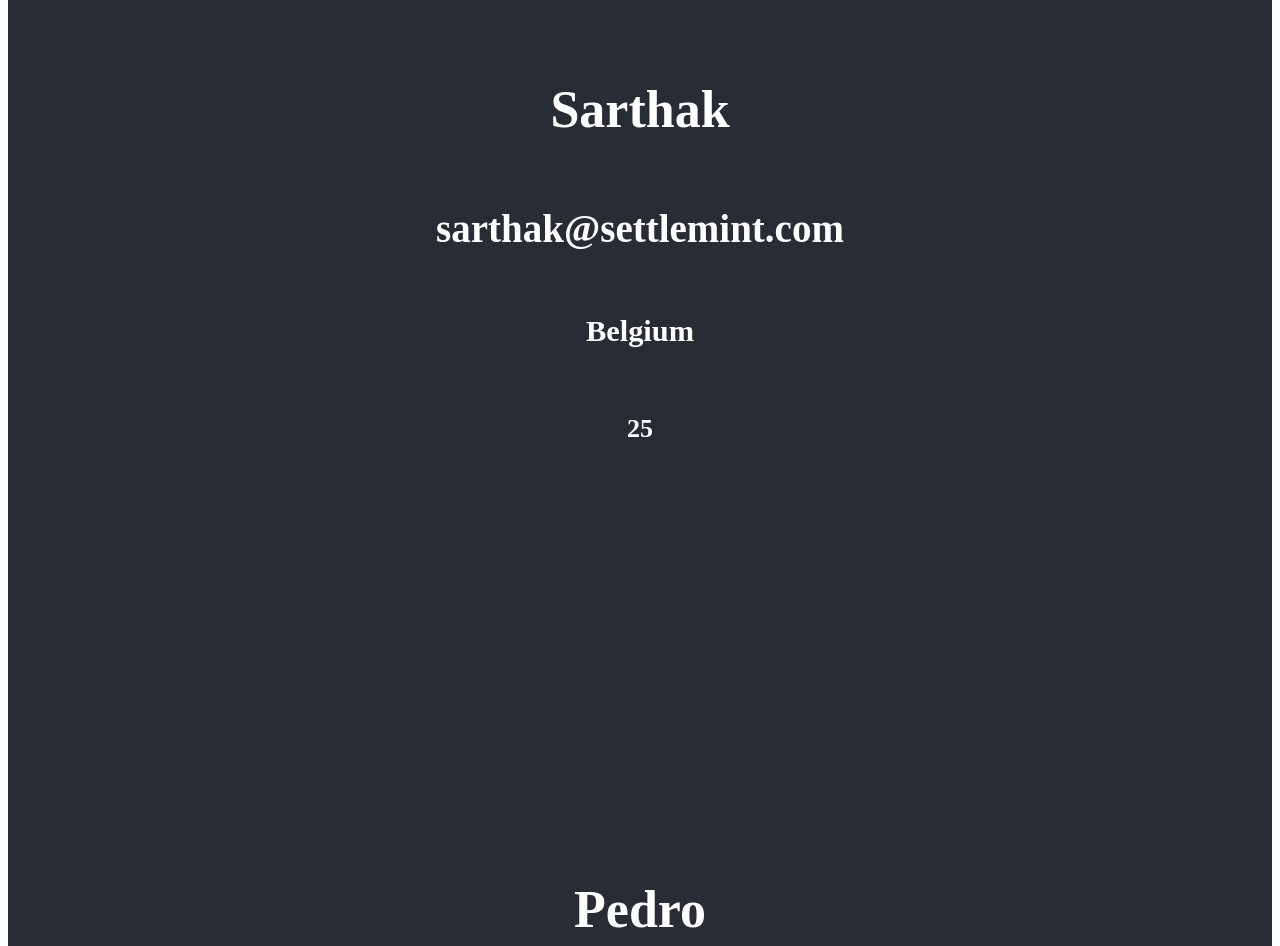
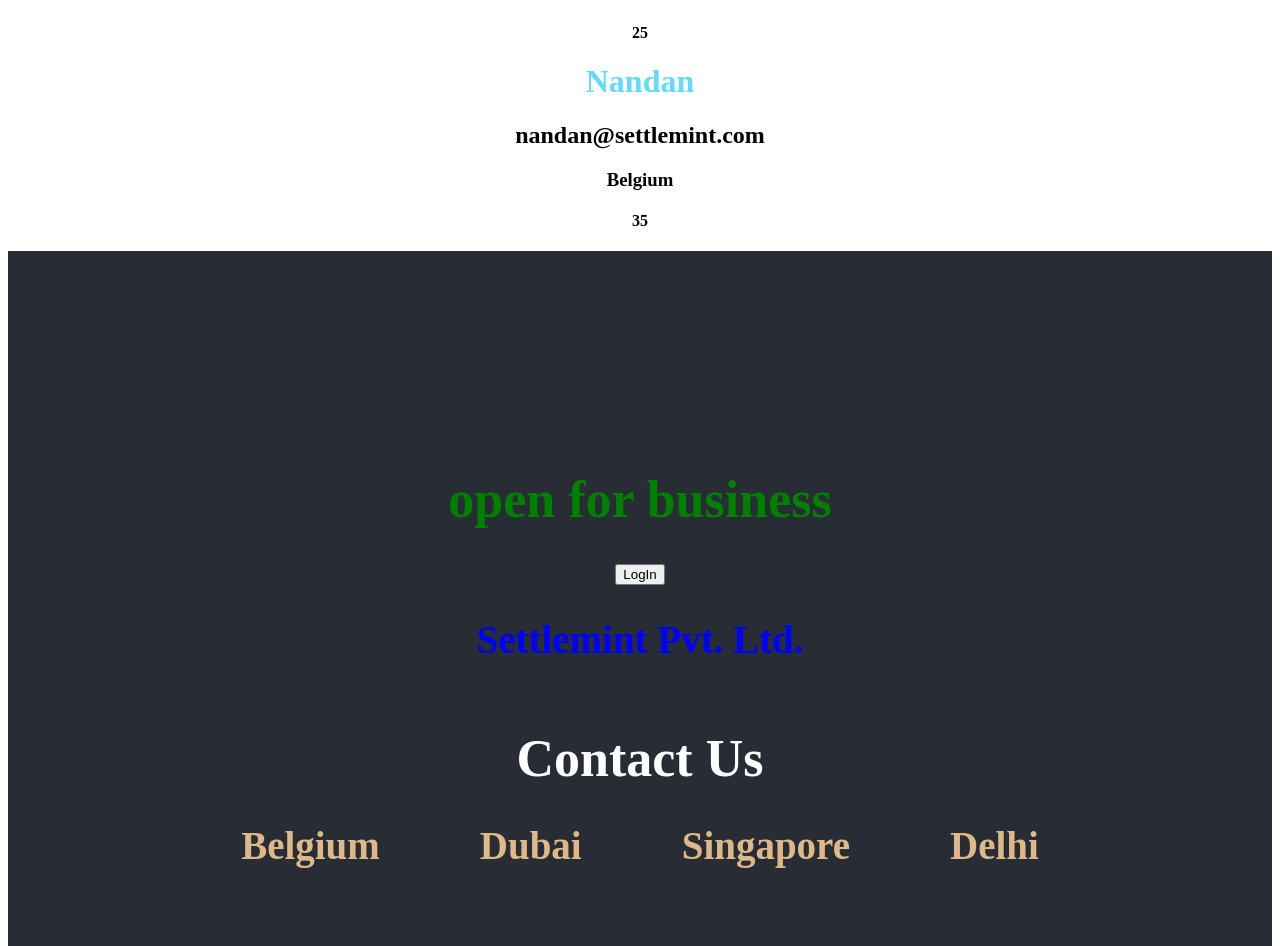
Before and after one commit to satoshi-u/pedro-react, a React (Create React App) app: page / in a window 1280 px wide. Shown: the part 146-1092 px from the top of the page. Built offline with nearby package versions, Linux system fonts and the light colour scheme.

Commit message:
pedro#3 : css modules, conditional rendering, working with lists

```diff
--- a/src/App.js
+++ b/src/App.js
@@ -1,43 +1,64 @@
 import React from 'react';
-import './App.css';
+import styles from './App.module.css';
+import { User } from './User';
 
+// npx create-react-app .
 function App() {
-  // const userJSX = (
-  //   <div className="App-header">
-  //     <h1>Sarthak</h1>
-  //     <h2>sarthak@settlemint.com</h2>
-  //     <h3>Belgium</h3>
-  //   </div>
-  // );
+  const isCompanyOpen = true;
+  const locations = ['Belgium', 'Dubai', 'Singapore', 'Delhi'];
+  const users = [
+    {
+      name: 'Sarthak',
+      email: 'sarthak@settlemint.com',
+      location: 'Delhi',
+      age: 25,
+    },
+    {
+      name: 'Nandan',
+      email: 'nandan@settlemint.com',
+      location: 'Belgium',
+      age: 35,
+    },
+  ];
 
   return (
-    <div className="App">
-      {/* {userJSX} */}
-      <User
-        name="Sarthak"
-        email="sarthak@settlemint.com"
-        location="Belgium"
-        age={25}
-      />
-      <User
-        name="Pedro"
-        email="pedro@settlemint.com"
-        location="Belgium"
-        age={21}
-      />
+    <div className={styles.App}>
+      {users.map((user, key) => {
+        return (
+          <User
+            name={user.name}
+            email={user.email}
+            location={user.location}
+            age={user.age}
+          />
+        );
+      })}
+      <div className={styles.Footer}>
+        {isCompanyOpen ? (
+          <h1 style={{ color: 'green' }}>open for business</h1>
+        ) : (
+          <h2 style={{ color: 'red' }}>check back later</h2>
+        )}
+        {isCompanyOpen && <button>LogIn</button>}
+        <h2 style={{ color: isCompanyOpen ? 'blue' : 'yellow' }}>
+          Settlemint Pvt. Ltd.
+        </h2>
+        <div>
+          <h1>Contact Us</h1>
+          <div className={styles.ContactUs}>
+            {locations &&
+              locations.map((location, key) => {
+                return (
+                  <h2 key={key} style={{ margin: '0px 50px' }}>
+                    {location}
+                  </h2>
+                );
+              })}
+          </div>
+        </div>
+      </div>
     </div>
   );
 }
 
-const User = (props) => {
-  return (
-    <div className="App-header">
-      <h1>{props.name}</h1>
-      <h2>{props.email}</h2>
-      <h3>{props.location}</h3>
-      <h4>{props.age}</h4>
-    </div>
-  );
-};
-
 export default App;
--- a/src/App.css
+++ b/src/App.module.css
@@ -36,3 +36,26 @@
     transform: rotate(360deg);
   }
 }
+
+.UserName{
+  color:#61dafb
+}
+
+.Footer {
+  background-color: #282c34;
+  min-height: 100vh;
+  display: flex;
+  flex-direction: column;
+  align-items: center;
+  justify-content: center;
+  font-size: calc(10px + 2vmin);
+  color: white;
+}
+
+.ContactUs {
+  display: flex;
+  flex-direction: row;
+  align-items: center;
+  justify-content: space-around;
+  color:burlywood
+}
--- /dev/null
+++ b/src/User.js
@@ -0,0 +1,13 @@
+import React from 'react';
+import styles from './App.module.css';
+
+export const User = (props) => {
+  return (
+    <div>
+      <h1 className={styles.UserName}>{props.name}</h1>
+      <h2>{props.email}</h2>
+      <h3>{props.location}</h3>
+      <h4>{props.age}</h4>
+    </div>
+  );
+};
```
